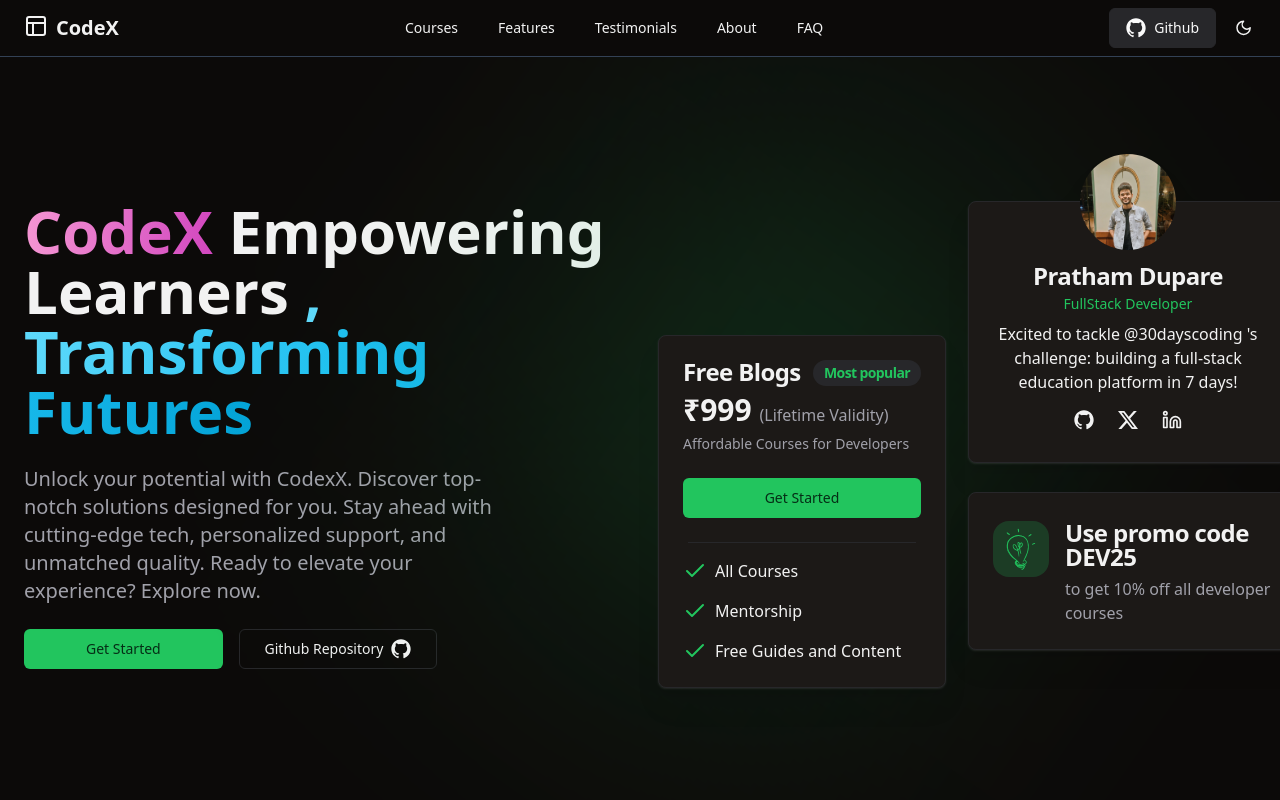
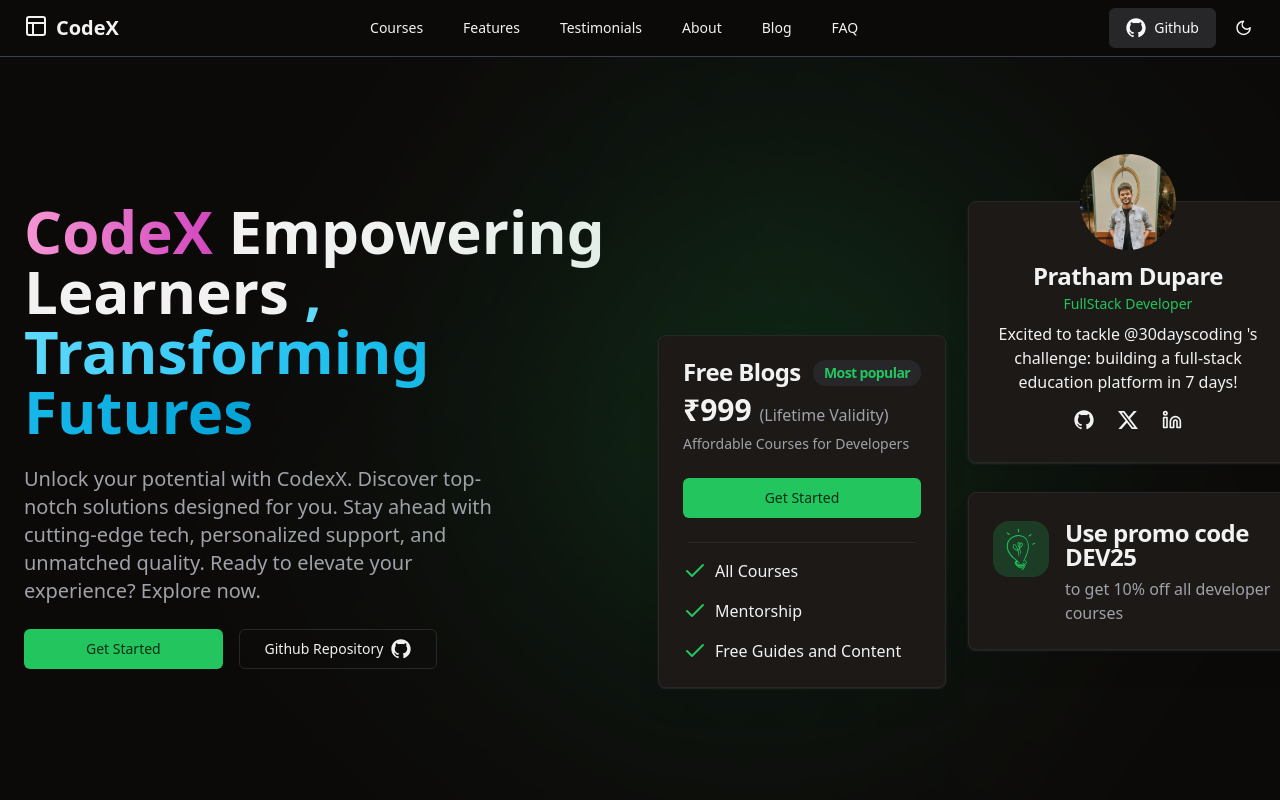
Before and after one commit to prathamdupare/CodeX-landing, a React (Vite) app: page / in a window 1280 px wide. Shown: the top 800 px of the page. Built offline with nearby package versions, Linux system fonts and the light colour scheme.

Commit message:
added blog to navbar

```diff
--- a/src/components/Navbar.tsx
+++ b/src/components/Navbar.tsx
@@ -39,6 +39,10 @@
   {
     href: "#about",
     label: "About",
+  },
+  {
+    href: "https://courses.codex.fosspage.com/blog",
+    label: "Blog",
   },
   {
     href: "#faq",
```
